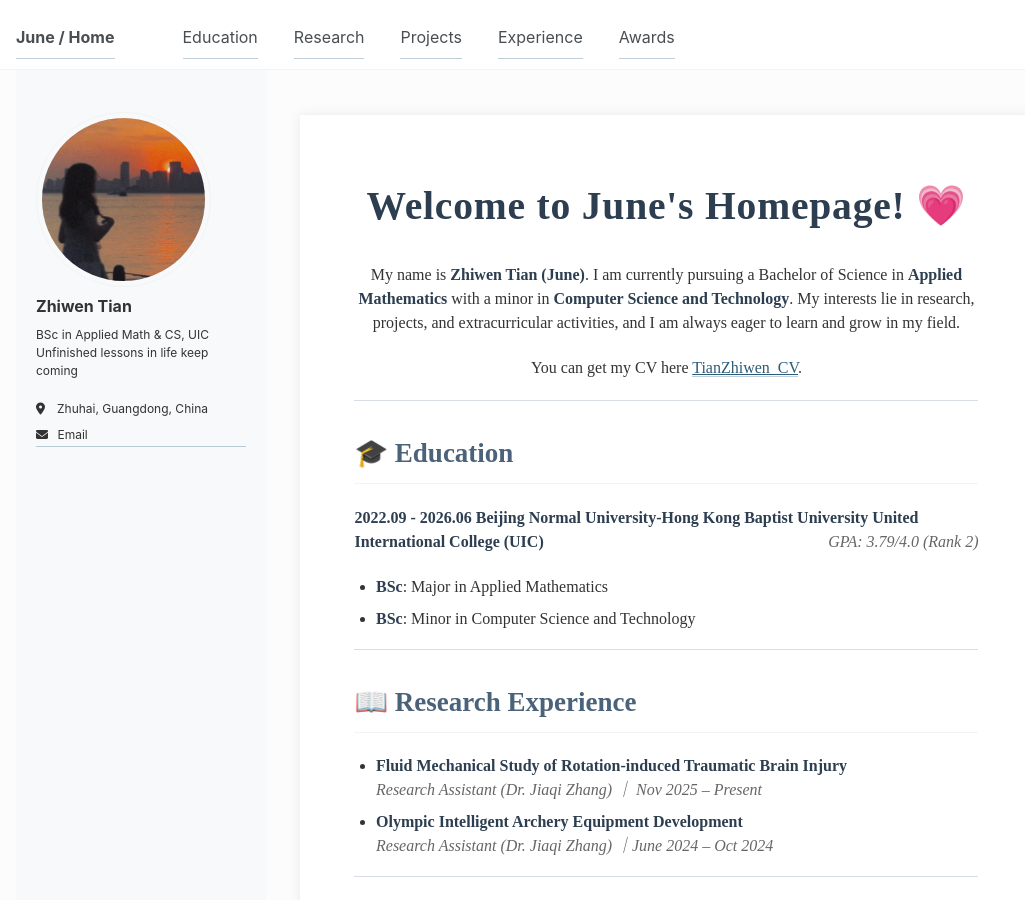
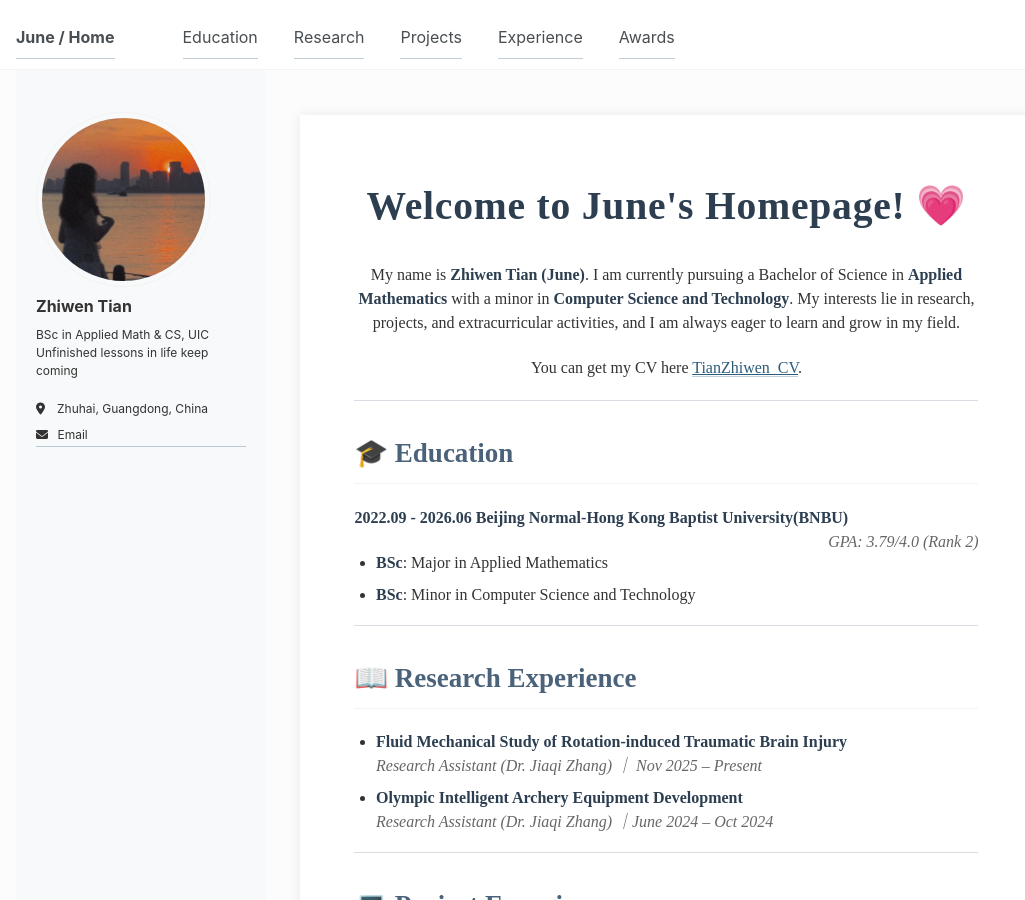
Before and after one commit to Orange1207/Orange1207.github.io, a Jekyll site: the page built from _pages/about.md, in a window 1280 px wide and 900 px high. Shown: the whole window, without its empty margins (0-1025 px from the left). Built offline with Jekyll 4.4.1, drawn with Linux system fonts in a browser that asks for light colours.

Commit message:
Update about.md

```diff
--- a/_pages/about.md
+++ b/_pages/about.md
@@ -19,7 +19,7 @@ redirect_from:
   <hr>
 
   <h2>🎓 Education</h2>
-  <p><strong>2022.09 - 2026.06 Beijing Normal University-Hong Kong Baptist University United International College (UIC)</strong><span style="float:right;"><em> GPA: 3.79/4.0 (Rank 2) </em></span></p>
+  <p><strong>2022.09 - 2026.06 Beijing Normal-Hong Kong Baptist University(BNBU)</strong><span style="float:right;"><em> GPA: 3.79/4.0 (Rank 2) </em></span></p>
   <ul>
     <li><strong>BSc</strong>: Major in Applied Mathematics</li>
     <li><strong>BSc</strong>: Minor in Computer Science and Technology</li>
```
